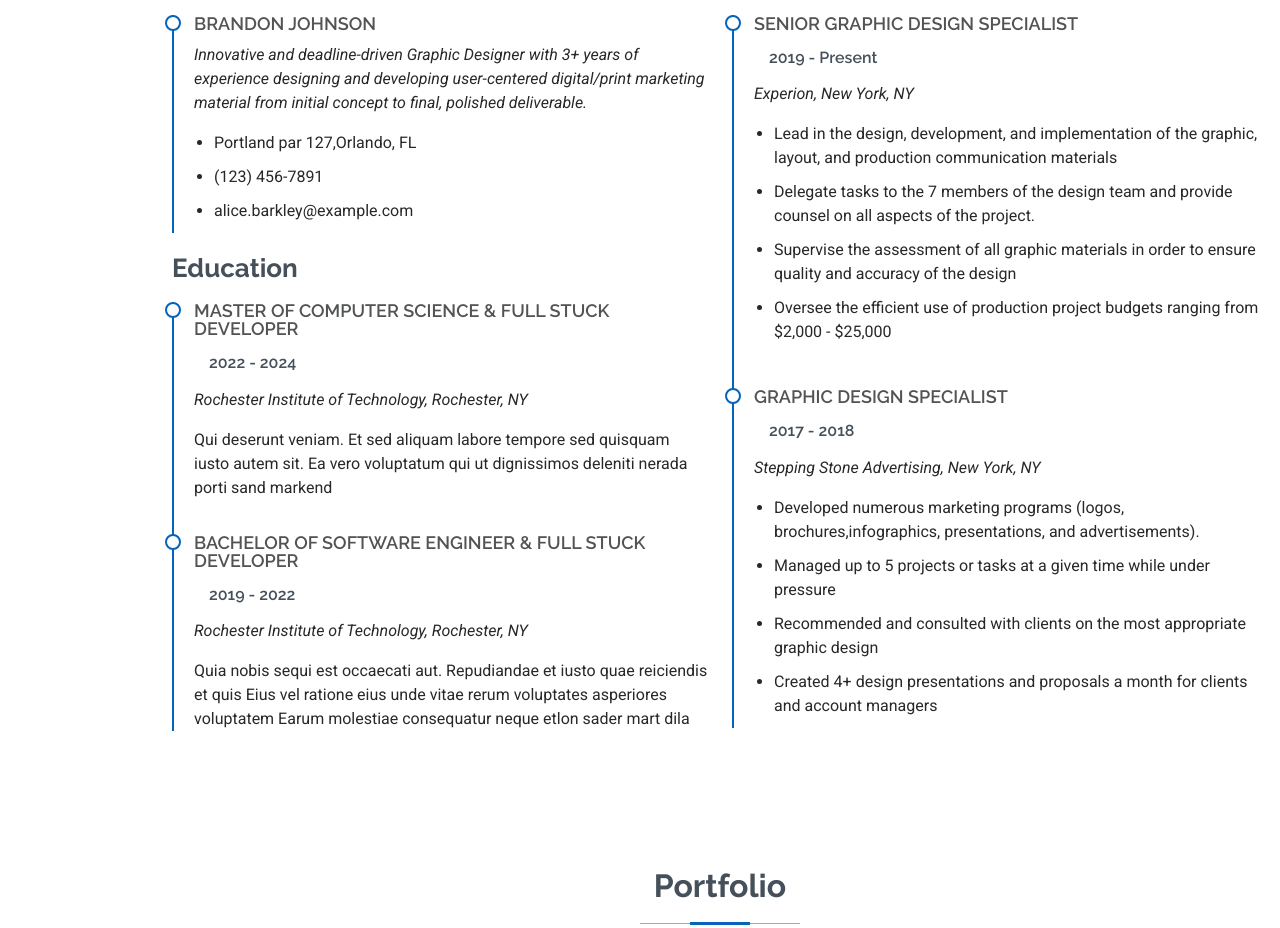
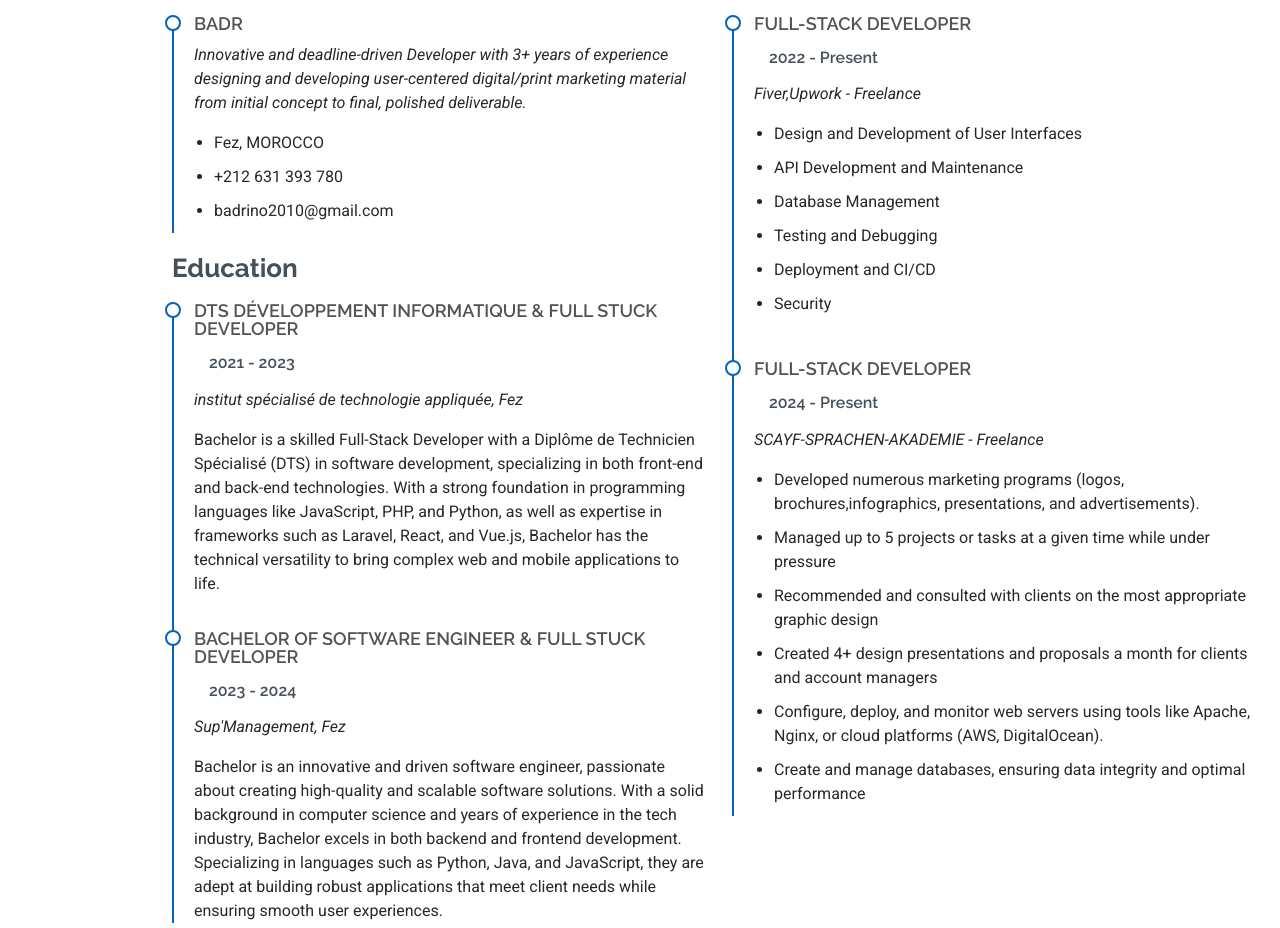
Before and after one commit to ATOULID3/MyPortfolio2, a plain HTML site: page index.html in a window 1280 px wide. Shown: the part 2608-3536 px from the top of the page. Drawn offline with Linux system fonts and the light colour scheme.

Commit message:
add some modification

```diff
--- a/index.html
+++ b/index.html
@@ -108,7 +108,7 @@
                 <ul>
                   <li><i class="bi bi-chevron-right"></i> <strong>Specialization:</strong> <span>Software Engineer</span></li>
                   <li><i class="bi bi-chevron-right"></i> <strong>Degree:</strong> <span>Master</span></li>
-                  <li><i class="bi bi-chevron-right"></i> <strong>Email:</strong> <span>email@example.com</span></li>
+                  <li><i class="bi bi-chevron-right"></i> <strong>Email:</strong> <span>badrino2010@.com</span></li>
                   <li><i class="bi bi-chevron-right"></i> <strong>Freelance:</strong> <span>Available</span></li>
                 </ul>
               </div>
@@ -254,28 +254,28 @@
             <h3 class="resume-title">Sumary</h3>
 
             <div class="resume-item pb-0">
-              <h4>Brandon Johnson</h4>
-              <p><em>Innovative and deadline-driven Graphic Designer with 3+ years of experience designing and developing user-centered digital/print marketing material from initial concept to final, polished deliverable.</em></p>
+              <h4>Badr</h4>
+              <p><em>Innovative and deadline-driven Developer with 3+ years of experience designing and developing user-centered digital/print marketing material from initial concept to final, polished deliverable.</em></p>
               <ul>
-                <li>Portland par 127,Orlando, FL</li>
-                <li>(123) 456-7891</li>
-                <li>alice.barkley@example.com</li>
+                <li>Fez, MOROCCO</li>
+                <li>+212 631 393 780</li>
+                <li>badrino2010@gmail.com</li>
               </ul>
             </div><!-- Edn Resume Item -->
 
             <h3 class="resume-title">Education</h3>
             <div class="resume-item">
-              <h4>Master of Computer science &amp; Full Stuck Developer</h4>
-              <h5>2022 - 2024</h5>
-              <p><em>Rochester Institute of Technology, Rochester, NY</em></p>
-              <p>Qui deserunt veniam. Et sed aliquam labore tempore sed quisquam iusto autem sit. Ea vero voluptatum qui ut dignissimos deleniti nerada porti sand markend</p>
+              <h4>DTS développement informatique &amp; Full Stuck Developer</h4>
+              <h5>2021 - 2023</h5>
+              <p><em>institut spécialisé de technologie appliquée, Fez</em></p>
+              <p>Bachelor is a skilled Full-Stack Developer with a Diplôme de Technicien Spécialisé (DTS) in software development, specializing in both front-end and back-end technologies. With a strong foundation in programming languages like JavaScript, PHP, and Python, as well as expertise in frameworks such as Laravel, React, and Vue.js, Bachelor has the technical versatility to bring complex web and mobile applications to life.</p>
             </div><!-- Edn Resume Item -->
 
             <div class="resume-item">
               <h4>Bachelor of Software Engineer &amp; Full Stuck Developer</h4>
-              <h5>2019 - 2022</h5>
-              <p><em>Rochester Institute of Technology, Rochester, NY</em></p>
-              <p>Quia nobis sequi est occaecati aut. Repudiandae et iusto quae reiciendis et quis Eius vel ratione eius unde vitae rerum voluptates asperiores voluptatem Earum molestiae consequatur neque etlon sader mart dila</p>
+              <h5>2023 - 2024</h5>
+              <p><em>Sup'Management, Fez</em></p>
+              <p>Bachelor is an innovative and driven software engineer, passionate about creating high-quality and scalable software solutions. With a solid background in computer science and years of experience in the tech industry, Bachelor excels in both backend and frontend development. Specializing in languages such as Python, Java, and JavaScript, they are adept at building robust applications that meet client needs while ensuring smooth user experiences.</p>
             </div><!-- Edn Resume Item -->
 
           </div>
@@ -283,26 +283,30 @@
           <div class="col-lg-6" data-aos="fade-up" data-aos-delay="200">
             <h3 class="resume-title">Professional Experience</h3>
             <div class="resume-item">
-              <h4>Senior graphic design specialist</h4>
-              <h5>2019 - Present</h5>
-              <p><em>Experion, New York, NY </em></p>
+              <h4>Full-Stack Developer</h4>
+              <h5>2022 - Present</h5>
+              <p><em>Fiver,Upwork - Freelance</em></p>
               <ul>
-                <li>Lead in the design, development, and implementation of the graphic, layout, and production communication materials</li>
-                <li>Delegate tasks to the 7 members of the design team and provide counsel on all aspects of the project. </li>
-                <li>Supervise the assessment of all graphic materials in order to ensure quality and accuracy of the design</li>
-                <li>Oversee the efficient use of production project budgets ranging from $2,000 - $25,000</li>
+                <li>Design and Development of User Interfaces</li>
+                <li>API Development and Maintenance </li>
+                <li>Database Management</li>
+                <li>Testing and Debugging</li>
+                <li>Deployment and CI/CD</li>
+                <li>Security</li>
               </ul>
             </div><!-- Edn Resume Item -->
 
             <div class="resume-item">
-              <h4>Graphic design specialist</h4>
-              <h5>2017 - 2018</h5>
-              <p><em>Stepping Stone Advertising, New York, NY</em></p>
+              <h4>Full-Stack Developer</h4>
+              <h5>2024 - Present</h5>
+              <p><em>SCAYF-SPRACHEN-AKADEMIE - Freelance</em></p>
               <ul>
                 <li>Developed numerous marketing programs (logos, brochures,infographics, presentations, and advertisements).</li>
                 <li>Managed up to 5 projects or tasks at a given time while under pressure</li>
                 <li>Recommended and consulted with clients on the most appropriate graphic design</li>
                 <li>Created 4+ design presentations and proposals a month for clients and account managers</li>
+                <li>Configure, deploy, and monitor web servers using tools like Apache, Nginx, or cloud platforms (AWS, DigitalOcean).</li>
+                <li>Create and manage databases, ensuring data integrity and optimal performance</li>
               </ul>
             </div><!-- Edn Resume Item -->
 
```
